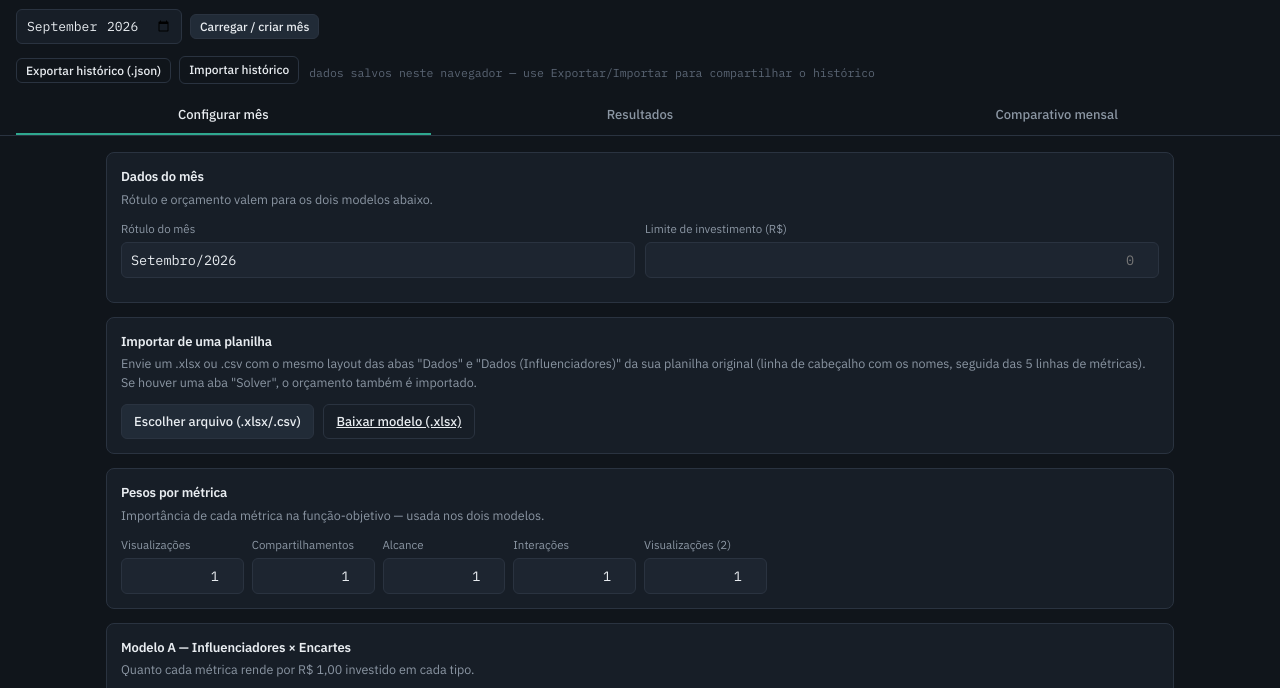
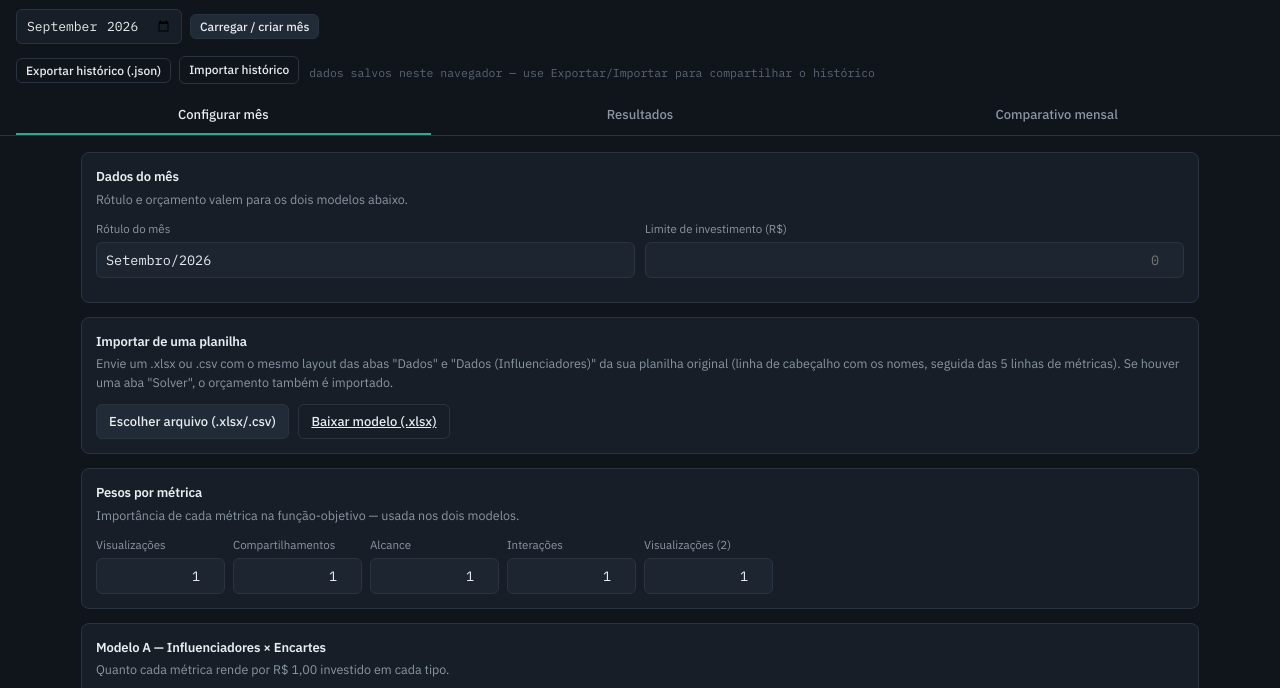
Before and after one commit to pablo-rafael/po-investimento, a plain HTML site: page index.html in a window 1280 px wide. Shown: the part 41-729 px from the top of the page. Drawn offline with Linux system fonts and the light colour scheme.

Commit message:
Increase main max-width from 1100px to 1150px

```diff
--- a/styles.css
+++ b/styles.css
@@ -66,7 +66,7 @@
   }
   nav.tabs button.active{ color:var(--ink); border-bottom-color:var(--accent); }
 
-  main{ max-width:1100px; margin:0 auto; padding:16px; padding-bottom:64px; }
+  main{ max-width:1150px; margin:0 auto; padding:16px; padding-bottom:64px; }
   .view{ display:none; }
   .view.active{ display:block; }
 
```
